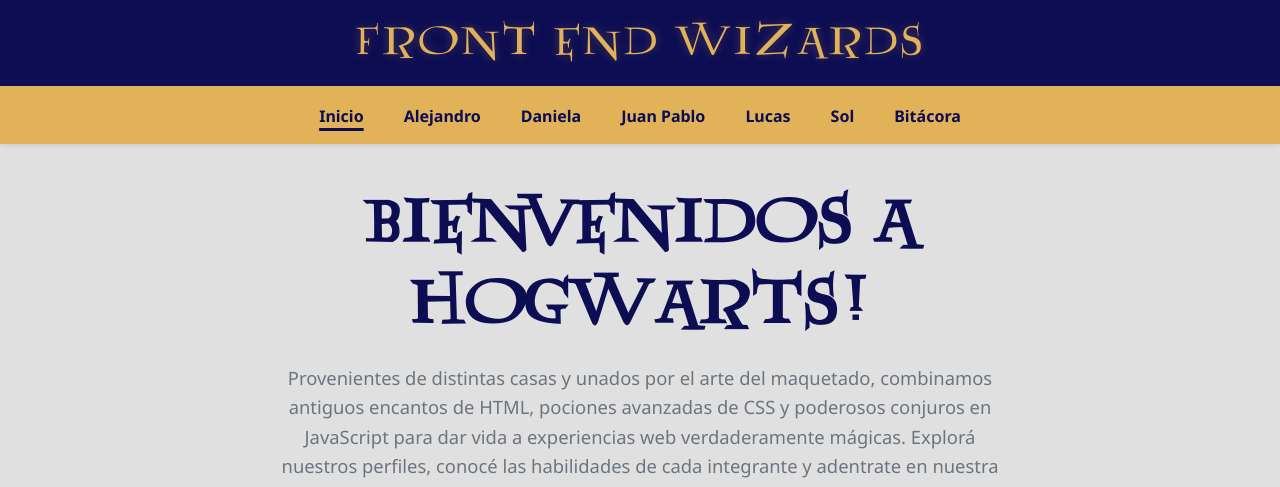
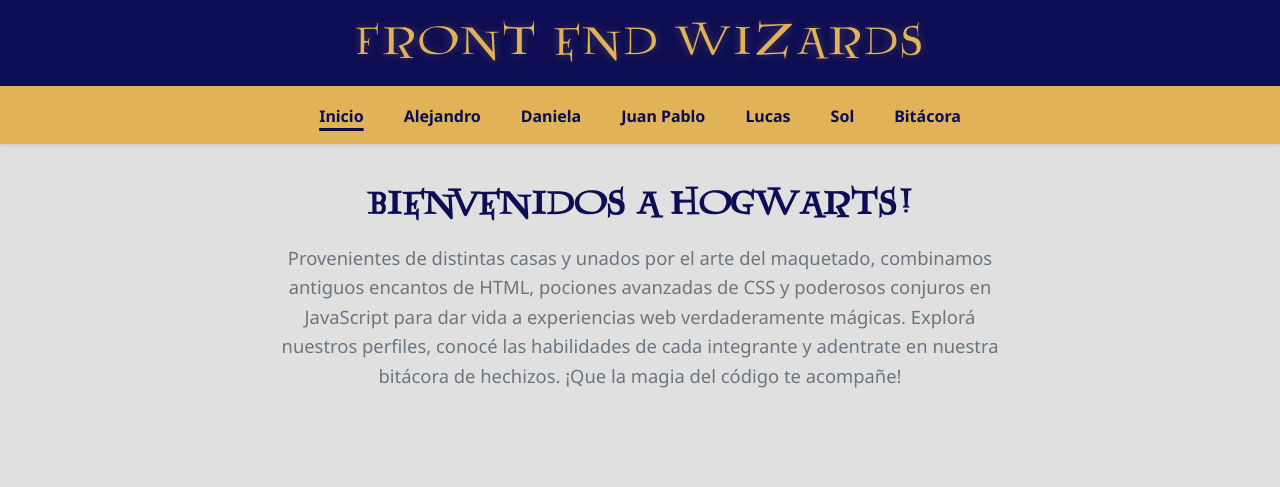
Before and after one commit to solprinz/tp1-grupo20, a plain HTML site: page index.html in a window 1280 px wide. Shown: the top 487 px of the page. Drawn offline with nearby package versions, Linux system fonts and the light colour scheme.

Commit message:
Correción tipografia

```diff
--- a/css/style.css
+++ b/css/style.css
@@ -59,9 +59,13 @@
   color: var(--black);
   font-family: "Noto Sans", sans-serif;
   margin: 0;
+}
+
+html,
+body {
   width: 100%;
   max-width: 100vw;
-  overflow-x: hidden;
+  overflow-x: hidden !important;
   position: relative;
 }
 
@@ -401,7 +405,7 @@
 }
 .title {
   color: var(--primary);
-  font-size: 4.25rem;
+  font-size: 2.25rem;
   font-weight: 700;
   margin-bottom: 1rem;
   font-family: "Lumos", serif !important;
```
